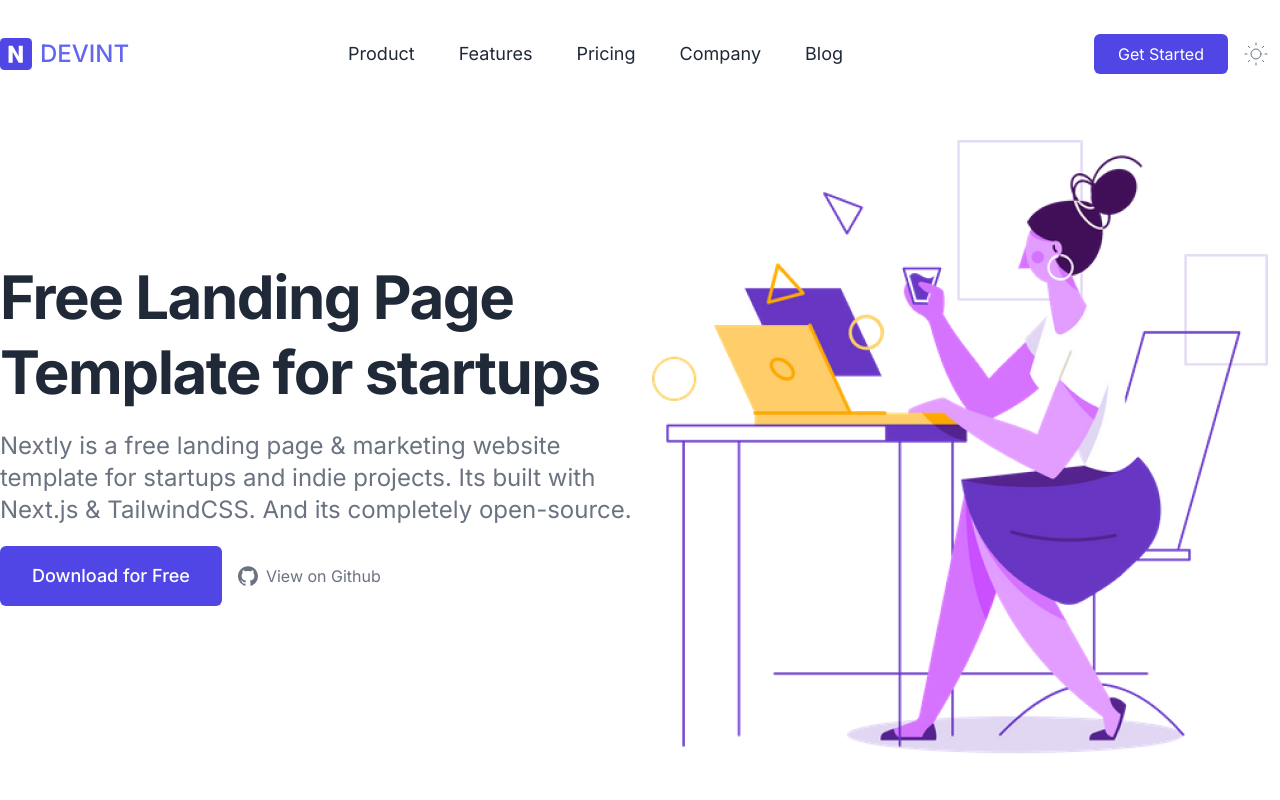
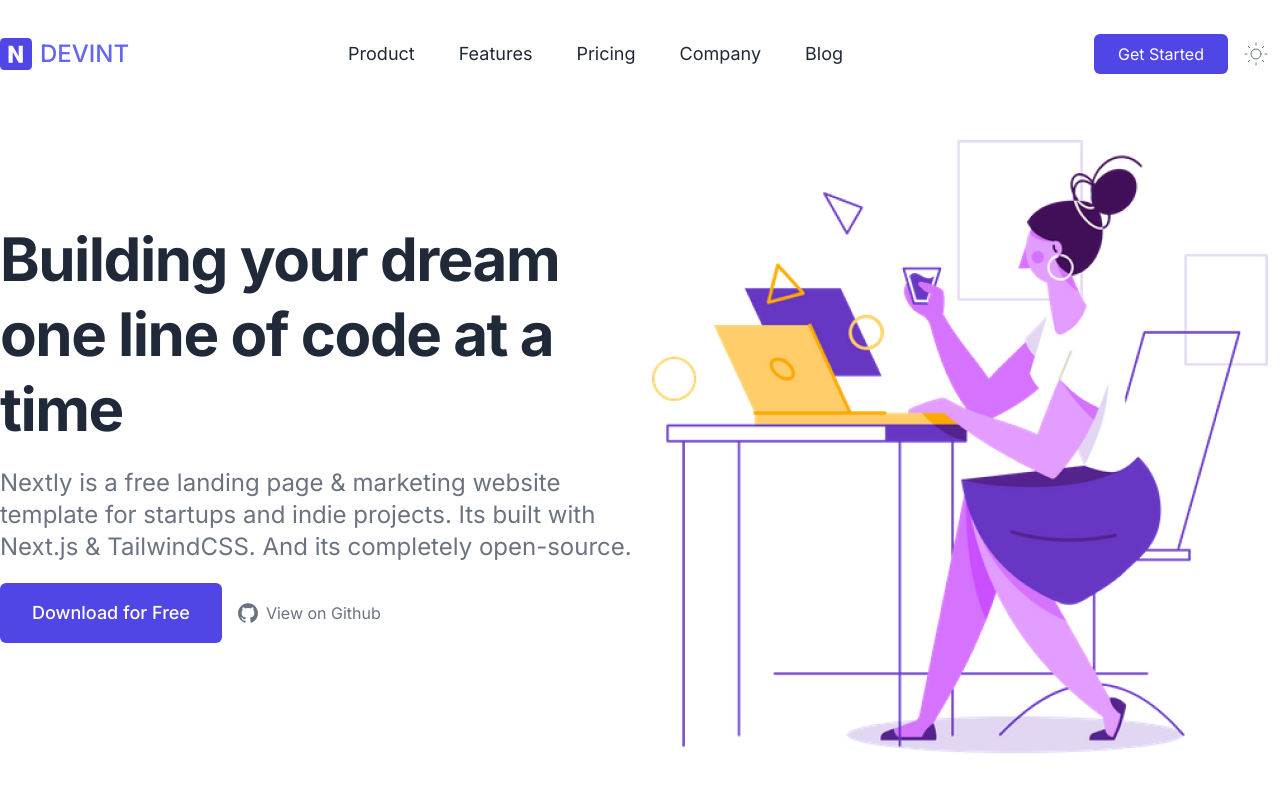
Before and after one commit to vadochiei/devint, a Next.js app: page / in a window 1280 px wide. Shown: the top 800 px of the page. Built offline with nearby package versions, Linux system fonts and the light colour scheme.

Commit message:
hero.tsx title changed

```diff
--- a/src/components/Hero.tsx
+++ b/src/components/Hero.tsx
@@ -10,7 +10,7 @@
         <div className="flex items-center w-full lg:w-1/2">
           <div className="max-w-2xl mb-8">
             <h1 className="text-4xl font-bold leading-snug tracking-tight text-gray-800 lg:text-4xl lg:leading-tight xl:text-6xl xl:leading-tight dark:text-white">
-              Free Landing Page Template for startups
+              Building your dream one line of code at a time
             </h1>
             <p className="py-5 text-xl leading-normal text-gray-500 lg:text-xl xl:text-2xl dark:text-gray-300">
               Nextly is a free landing page & marketing website
```
